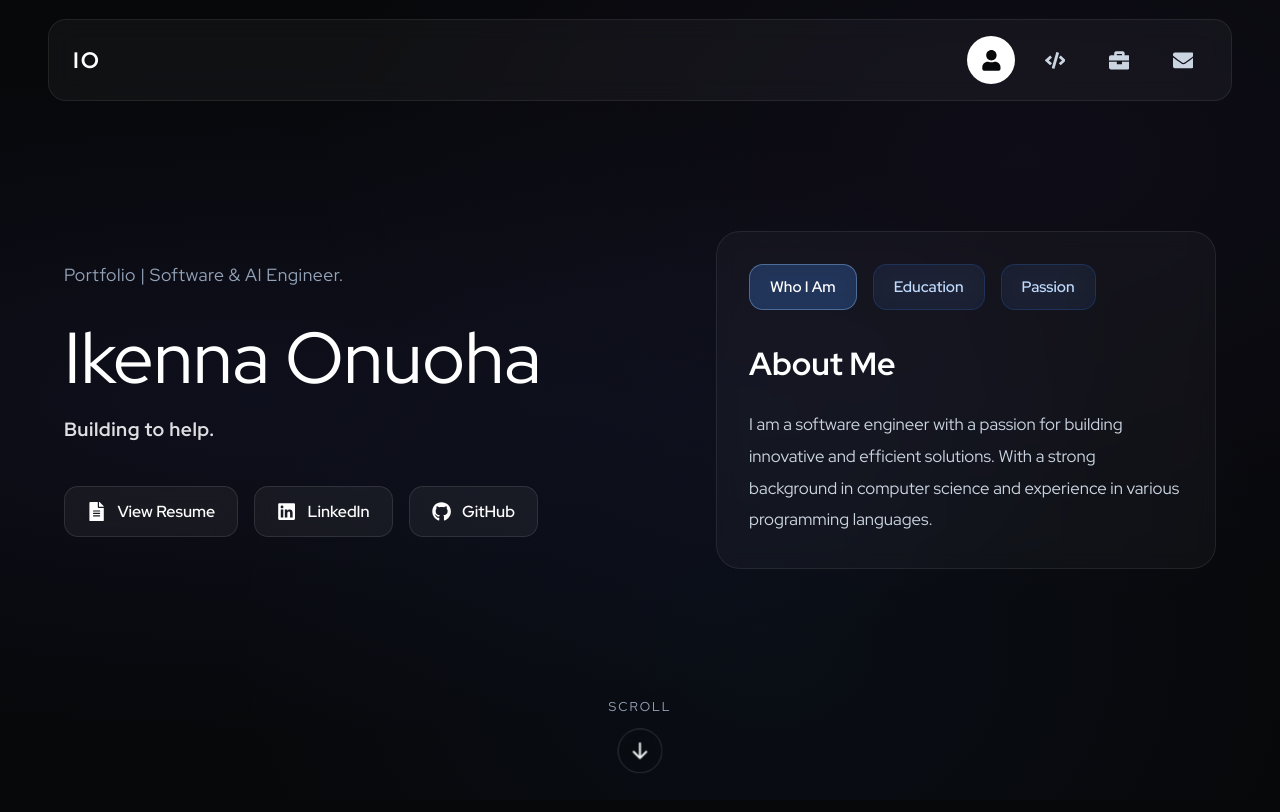
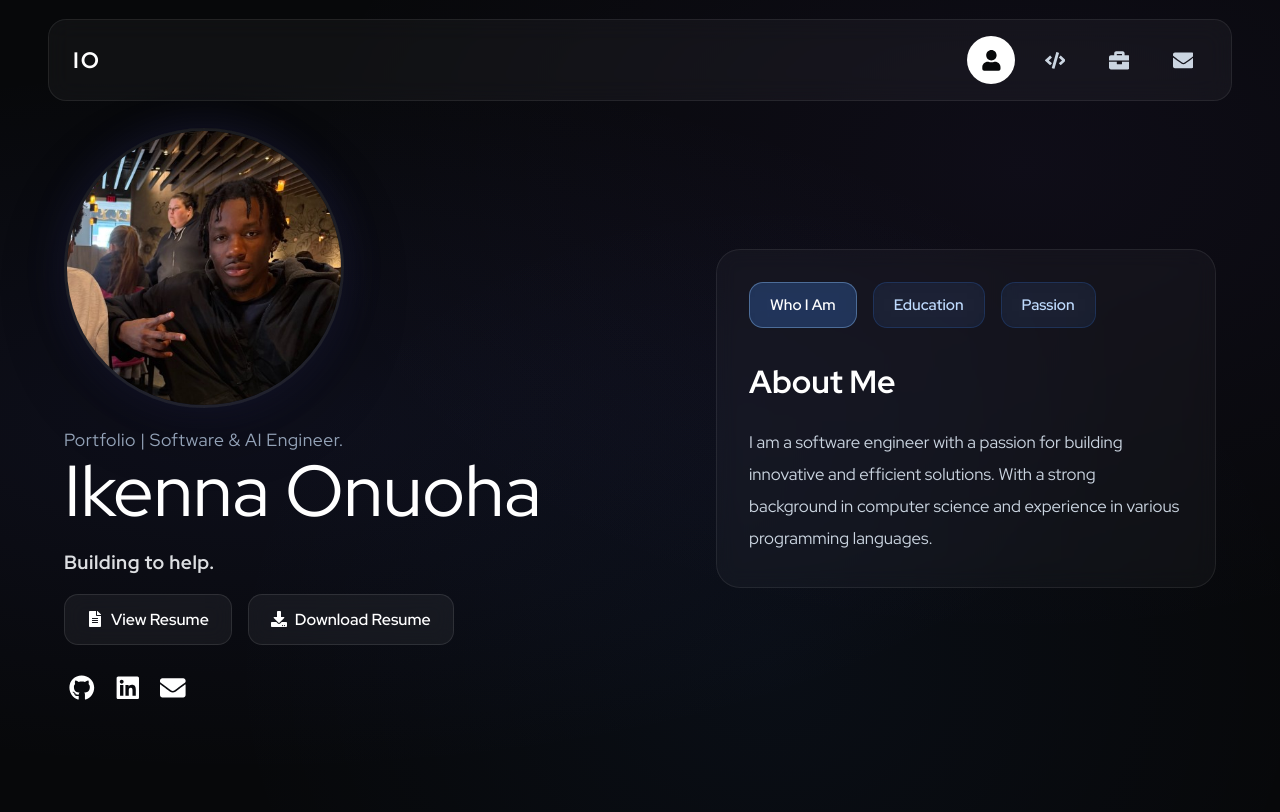
Before and after one commit to jonuoha60/portfolio2, a React (Vite) app: page / in a window 1280 px wide. Shown: the top 812 px of the page. Built offline with nearby package versions, Linux system fonts and the light colour scheme.

Commit message:
new page

```diff
--- a/src/components/pages/About.jsx
+++ b/src/components/pages/About.jsx
@@ -4,11 +4,14 @@ import "../../constants/styles/Home.css"
 import {
   FaLinkedin,
   FaGithub,
-  FaFileAlt
+  FaFileAlt,
+  FaDownload,
+  FaEnvelope,
 } from "react-icons/fa";
 
 import { HiArrowDown } from "react-icons/hi";
 import Resume from "../../constants/resume/JohnOnuohaResume.pdf"
+import ProfileImage from "../../constants/assest/me.jpeg"
 
 export const About = () => {
 
@@ -16,57 +19,86 @@ export const About = () => {
 
   return (
 
-    <div className='container'>
-      <section className='top-container'>
-        <p className='subtext'>
+    <div className='container-bottom'>
+     <section className="hero-section">
+<div className="hero-section">
+
+  <div className="top-container">
+    {/* Profile Image */}
+  <div className="profile-image-container">
+    <img
+      src={ProfileImage}
+      alt="Ikenna Onuoha"
+      className="profile-image"
+    />
+  </div>
+    <p className="subtext">
       Portfolio | Software & AI Engineer.
     </p>
 
     <h1>Ikenna Onuoha</h1>
 
-        <h3 className='subtext-para'>
+    <h3 className="subtext-para">
       Building to help.
     </h3>
 
-       <div className='socials'>
-
+    <div className="socials">
+      <div className="resume-actions">
         <a
           href={Resume}
-    target='_blank'
-    rel='noopener noreferrer'
-    className='social-link'
+          target="_blank"
+          rel="noopener noreferrer"
+          className="social-link"
         >
-    <button className='social-btn'>
-      <FaFileAlt className='icon' />
+          <button className="social-btn">
+            <FaFileAlt className="icon" />
             View Resume
           </button>
         </a>
 
         <a
-    href='https://www.linkedin.com/in/john-onuoha1/'
-    target='_blank'
-    rel='noopener noreferrer'
-    className='social-link'
+          href={Resume}
+          download
+          className="social-link"
         >
-    <button className='social-btn'>
-      <FaLinkedin className='icon' />
-      LinkedIn
+          <button className="social-btn">
+            <FaDownload className="icon" />
+            Download Resume
           </button>
+        </a>
+      </div>
+
+      <div className="social-icons">
+        <a
+          href="https://github.com/jonuoha60"
+          target="_blank"
+          rel="noopener noreferrer"
+          className="icon-link"
+        >
+          <FaGithub />
         </a>
 
         <a
-    href='https://github.com/jonuoha60'
-    target='_blank'
-    rel='noopener noreferrer'
-    className='social-link'
+          href="https://www.linkedin.com/in/john-onuoha1/"
+          target="_blank"
+          rel="noopener noreferrer"
+          className="icon-link"
         >
-    <button className='social-btn'>
-      <FaGithub className='icon' />
-      GitHub
-    </button>
+          <FaLinkedin />
         </a>
 
+        <a
+          href="mailto:your@email.com"
+          className="icon-link"
+        >
+          <FaEnvelope />
+        </a>
       </div>
+    </div>
+  </div>
+</div>
+
+
 </section>
 
       <section className='about-me'>
@@ -165,13 +197,6 @@ export const About = () => {
 
 </section>
 
-      <div className='scroll-indicator'>
-        <span>Scroll</span>
-
-        <div className='scroll-circle'>
-          <HiArrowDown className='scroll-icon' />
-        </div>
-      </div>
 
     </div>
   )
--- a/src/components/pages/Skills.jsx
+++ b/src/components/pages/Skills.jsx
@@ -15,6 +15,7 @@ import {
 
 import {
   SiTypescript,
+  SiDocker,
   SiNextdotjs,
   SiExpress,
   SiMongodb,
@@ -66,16 +67,46 @@ export const Skills = () => {
         </div>
 
         {/* Databases */}
-        <div className="skill-card">
-          <h2>Databases</h2>
-          <div className="skill-items">
-            <div className="skill-item"><SiMongodb color="#47a248" /><span>MongoDB</span></div>
-            <div className="skill-item"><SiMysql color="#4479a1" /><span>MySQL</span></div>
-            <div className="skill-item"><SiPostgresql color="#336791" /><span>PostgreSQL</span></div>
-            <div className="skill-item"><SiFirebase color="#ffca28" /><span>Firebase</span></div>
-            <div className="skill-item"><FaDatabase color="#f29111" /><span>SQL</span></div>
-          </div>
-        </div>
+<div className="skill-card">
+  <h2>Databases & Tools</h2>
+
+  <div className="skill-items">
+    <div className="skill-item">
+      <SiMongodb color="#47a248" />
+      <span>MongoDB</span>
+    </div>
+
+    <div className="skill-item">
+      <SiMysql color="#4479a1" />
+      <span>MySQL</span>
+    </div>
+
+    <div className="skill-item">
+      <SiPostgresql color="#336791" />
+      <span>PostgreSQL</span>
+    </div>
+
+    <div className="skill-item">
+      <SiFirebase color="#ffca28" />
+      <span>Firebase</span>
+    </div>
+
+    <div className="skill-item">
+      <FaDatabase color="#f29111" />
+      <span>SQL</span>
+    </div>
+
+    <div className="skill-item">
+      <FaGitAlt color="#f05032" />
+      <span>Git</span>
+    </div>
+
+    <div className="skill-item">
+      <SiDocker color="#2496ed" />
+      <span>Docker</span>
+    </div>
+  </div>
+</div>
 
         {/* Tools */}
         {/* <div className="skill-card">
--- a/src/constants/styles/Home.css
+++ b/src/constants/styles/Home.css
@@ -1,7 +1,7 @@
 @import url('https://fonts.googleapis.com/css2?family=Plus+Jakarta+Sans:ital,wght@0,200..800;1,200..800&display=swap');
 
 .container {
-  width: 100%;
+    width: 100%;
   min-height: 100vh;
   background: #07080a;
   background-image:
@@ -10,9 +10,52 @@
     radial-gradient(ellipse at 60% 80%, rgba(59, 130, 246, 0.05) 0%, transparent 50%);
   color: white;
 
+
+  gap: 6rem;
+
+  padding: 8rem 4rem;
+  box-sizing: border-box;
+}
+
+.profile-image-container {
   display: flex;
+
+}
+
+
+
+.profile-image {
+  width: 280px;
+  height: 280px;
+  margin-bottom: 20px;
+
+  object-fit: cover;
+
+  border-radius: 50%;
+
+  border: 3px solid rgba(255, 255, 255, 0.08);
+
+  box-shadow:
+    0 20px 60px rgba(0, 0, 0, 0.35),
+    0 0 40px rgba(99, 102, 241, 0.15);
+
+  transition: all 0.3s ease;
+}
+
+.container-bottom {
+     display: flex;
   justify-content: space-between;
   align-items: center;
+    width: 100%;
+  min-height: 100vh;
+  background: #07080a;
+  background-image:
+    radial-gradient(ellipse at 20% 50%, rgba(99, 102, 241, 0.08) 0%, transparent 60%),
+    radial-gradient(ellipse at 80% 20%, rgba(139, 92, 246, 0.06) 0%, transparent 50%),
+    radial-gradient(ellipse at 60% 80%, rgba(59, 130, 246, 0.05) 0%, transparent 50%);
+  color: white;
+
+
   gap: 6rem;
 
   padding: 8rem 4rem;
@@ -20,7 +63,6 @@
 }
 
 .top-container{
-    flex: 1;
     max-width: 650px;
 }
 
@@ -36,29 +78,21 @@
 .subtext{
     font-size: 1.1rem;
     color: #94a3b8;
-    margin-bottom: 2rem;
     letter-spacing: 0.5px;
 }
 
 .subtext-para{
     font-size: 1.2rem;
-    font-weight: 700;
 
     color: #dddfe2;
 
-    margin-bottom: 2.5rem;
+    margin-bottom: 15px;
 
     line-height: 1.7;
     letter-spacing: 0.5px;
 }
 
-.socials{
-    display: flex;
-    align-items: center;
-    gap: 1rem;
 
-    flex-wrap: wrap;
-}
 
 .social-link{
     text-decoration: none;
@@ -314,6 +348,45 @@
   animation: fadeOutDown 0.3s ease forwards;
 }
 
+.socials {
+  flex-direction: column;
+  gap: 1rem;
+}
+
+.resume-actions {
+  display: flex;
+  gap: 1rem;
+  flex-wrap: wrap;
+}
+
+.social-icons {
+  display: flex;
+  margin-top: 30px;
+  margin-left: 5px;
+  gap: 1.25rem;
+  font-size: 1.6rem;
+}
+
+.icon-link {
+  color: inherit;
+  transition: transform 0.2s ease, opacity 0.2s ease;
+}
+
+.icon-link:hover {
+  transform: translateY(-3px);
+  opacity: 0.8;
+}
+
+.social-btn {
+  display: flex;
+  align-items: center;
+  gap: 0.5rem;
+}
+
+.icon {
+  font-size: 1rem;
+}
+
 @keyframes fadeInUp {
   from {
     opacity: 0;
--- a/src/constants/styles/Skills.css
+++ b/src/constants/styles/Skills.css
@@ -1,17 +1,35 @@
 .skills-container {
   display: flex;
-  /* flex: 1; */
-
-
-    flex-direction: column;
-
-  gap: 2rem; /* space between Frontend, Backend, Databases, Tools */
+  flex-wrap: wrap;
+  gap: 2rem;
+  margin-top: 2rem;
 }
 
 .skill-card {
-  display: flex;
-  flex-direction: column;
-  gap: 1.2rem;
+  flex: 1;
+  min-width: 320px;
+
+  padding: 1.5rem;
+
+  background: rgba(255, 255, 255, 0.03);
+
+  border: 1px solid rgba(255, 255, 255, 0.08);
+  border-radius: 20px;
+
+  backdrop-filter: blur(12px);
+
+  transition: all 0.3s ease;
+}
+
+.skill-card:hover {
+  border-color: rgba(99, 102, 241, 0.3);
+}
+
+.skill-card h2 {
+  color: #ffffff;
+  margin-bottom: 1.5rem;
+  font-size: 1.3rem;
+  font-weight: 700;
 }
 
 .skill-items {
@@ -21,32 +39,58 @@
 }
 
 .skill-item {
-  display: flex;
-  flex-direction: column;
-  align-items: center;
-  justify-content: center;
-
   width: 100px;
   height: 100px;
 
-    background: rgba(255,255,255,0.03);
-  border-radius: 14px;
+  display: flex;
+  flex-direction: column;
+  justify-content: center;
+  align-items: center;
 
-  color: white;
-  transition: 0.3s ease;
-  text-align: center;
+  border-radius: 16px;
+
+  background: rgba(255, 255, 255, 0.04);
+
+  border: 1px solid rgba(255, 255, 255, 0.08);
+
+  color: #e2e8f0;
+
+  transition: all 0.3s ease;
 }
 
 .skill-item:hover {
   transform: translateY(-5px);
-  background: #22222246;
+
+  background: rgba(99, 102, 241, 0.1);
+
+  border-color: rgba(99, 102, 241, 0.4);
+
+  box-shadow: 0 10px 25px rgba(99, 102, 241, 0.15);
 }
 
 .skill-item svg {
   font-size: 2rem;
-  margin-bottom: 0.5rem;
+  margin-bottom: 0.6rem;
 }
 
 .skill-item span {
-  font-size: 0.9rem;
+  font-size: 0.85rem;
+  font-weight: 500;
 }
+
+@media (max-width: 1100px) {
+  .skill-card {
+    min-width: 100%;
+  }
+}
+
+@media (max-width: 768px) {
+  .skill-items {
+    justify-content: center;
+  }
+
+  .skill-item {
+    width: 90px;
+    height: 90px;
+  }
+}
```
Also changed, not shown: src/constants/assest/me.jpeg (added). Lines whose indentation alone changed are shown as unchanged.
